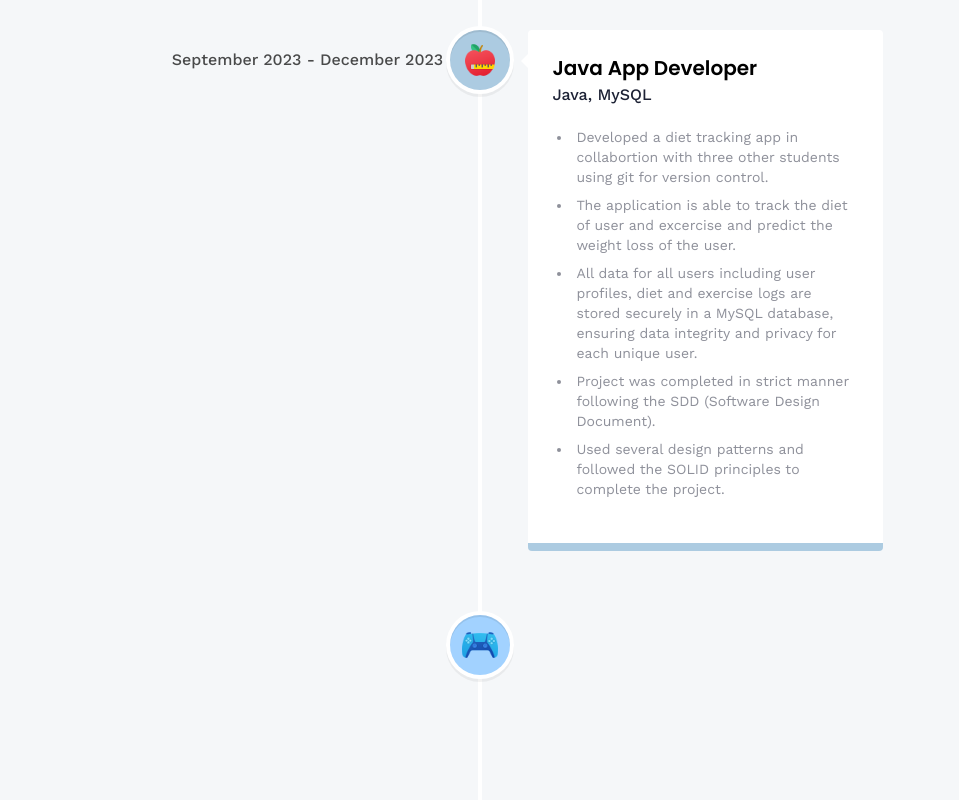
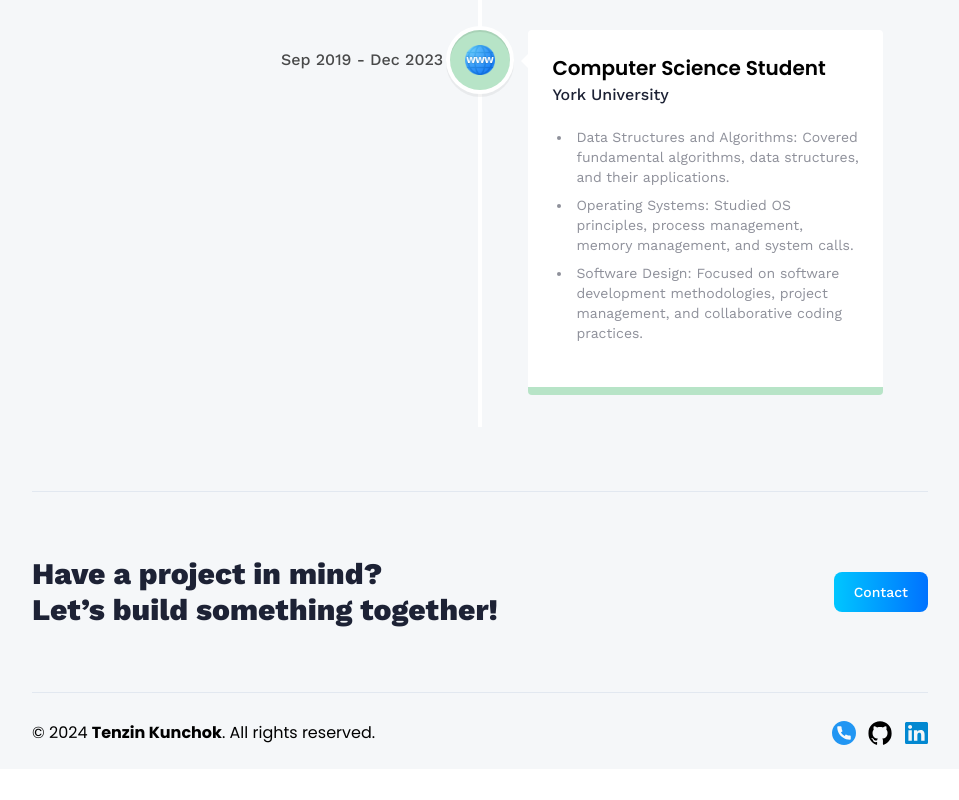
Before and after one commit to tenzinkunchok25/kunchok-portfolio, a React (Vite) app: page /kunchok-portfolio/about in a window 1280 px wide. Shown: the part 1300-2100 px from the top of the page, without its empty margins (160-1119 px from the left). After the commit the page ends 2069 px from the top, so only its background shows below. Built offline with nearby package versions, Linux system fonts and the light colour scheme; no server answers.

Commit message:
update experince

```diff
--- a/src/constants/index.js
+++ b/src/constants/index.js
@@ -108,11 +108,11 @@ export const skills = [
 
 export const experiences = [
     {
-        title: "Web Developer",
-        company_name: "HTML, CSS, Javascript",
+        title: "Sofware Engineering Intern",
+        company_name: "Radical AI",
         icon: website,
         iconBg: "#b7e4c7",
-        date: "Sep 2019 - present",
+        date: "Jan 2024 - Apr 2024",
         points: [
             "Developing and maintaining web applications using HTML, CSS, JS and other related technologies.",
             "Collaborating with others to create high-quality products which are usefula and usable.",
@@ -121,31 +121,15 @@ export const experiences = [
         ],
     },
     {
-        title: " Java App Developer",
-        company_name: "Java, MySQL",
-        icon: diet,
-        iconBg: "#accbe1",
-        date: "September 2023 - December  2023",
+        title: "Computer Science Student",
+        company_name: "York University",
+        icon: website,
+        iconBg: "#b7e4c7",
+        date: "Sep 2019 - Dec 2023",
         points: [
-            "Developed a diet tracking app in collabortion with three other students using git for version control.",
-            "The application is able to track the diet of user and excercise and predict the weight loss of the user.",
-            "All data for all users including user profiles, diet and exercise logs are stored securely in a MySQL database, ensuring data integrity and privacy for each unique user.",
-            "Project was completed in strict manner following the SDD (Software Design Document).",
-            "Used several design patterns and followed the SOLID principles to complete the project."
-
-        ],
-    },
-    {
-        title: "Unity Game Developer",
-        company_name: "C#",
-        icon: game,
-        iconBg: "#a2d2ff",
-        date: "Jan 2023 - Dec 2023",
-        points: [
-            "Developed engaging 2D games using Unity engine, focusing on gameplay mechanics, user interfaces, and sound effects.",
-            "Utilized C# scripting to program game functionality, such as player controls, enemy behavior, and game logic.",
-            "Integrated third-party plugins and assets to enhance game features and performance.",
-            "Conducted testing and debugging to ensure high-quality, bug-free gameplay experiences.",
+            "Data Structures and Algorithms: Covered fundamental algorithms, data structures, and their applications.",
+            "Operating Systems: Studied OS principles, process management, memory management, and system calls.",
+            "Software Design: Focused on software development methodologies, project management, and collaborative coding practices.",
         ],
     },
 ];
@@ -164,7 +148,7 @@ export const socialLinks = [
     {
         name: 'LinkedIn',
         iconUrl: linkedin,
-        link: 'https://www.linkedin.com/in/tenzin-kunchok-24a6282ba',
+        link: 'https://www.linkedin.com/in/tenzin-kunchok',
     }
 ];
 
```
